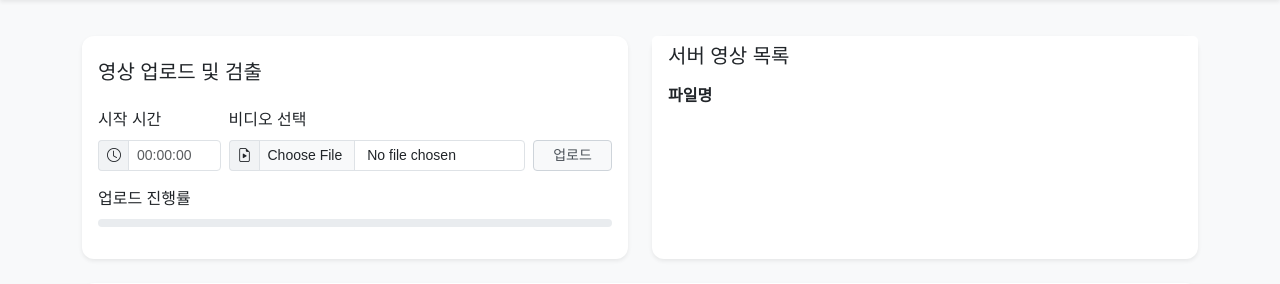
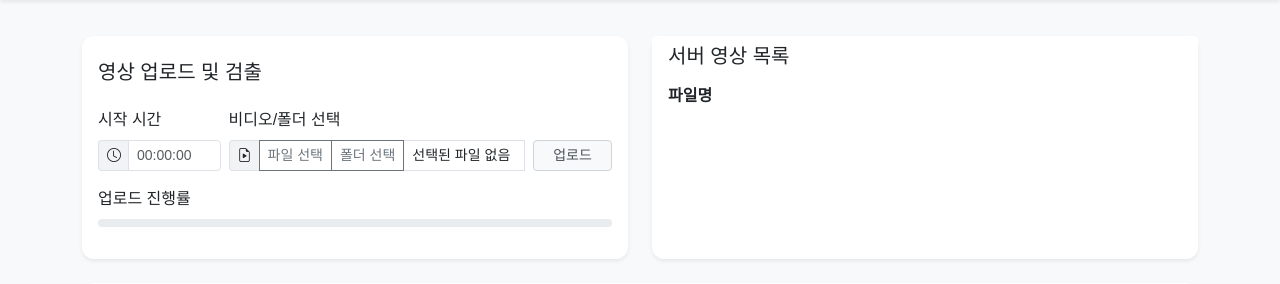
Before and after one commit to KU-AILAB/CCTV_Timeline, a Flask app: page / in a window 1280 px wide. Shown: the part 60-344 px from the top of the page. Run offline with Flask 3, Linux system fonts and the light colour scheme; lists and menus that the app fills with data are empty.

Commit message:
folder upload

```diff
--- a/static/css/style.css
+++ b/static/css/style.css
@@ -282,3 +282,16 @@ body {
 #timelineProgress {
   cursor: ew-resize;
 }
+
+
+/* 1) input-group 내부 flex 아이템의 최소 너비를 0으로 해서 축소 가능하게 함 */
+.input-group .form-control {
+  min-width: 0;
+}
+
+/* 2) 선택된 파일명 영역 말줄임 처리 */
+#selectedFilesText {
+  white-space: nowrap;
+  overflow: hidden;
+  text-overflow: ellipsis;
+}
--- a/static/js/app.js
+++ b/static/js/app.js
@@ -107,21 +107,58 @@ function renderSegments() {
   });
 }
 window.addEventListener('DOMContentLoaded', () => {
-  const videoFileInput = document.getElementById('videoFile');
-  const videoPlayer    = document.getElementById('videoPlayer');
-  const detectBtn      = document.getElementById('detectBtn');
-  const uploadOnlyBtn  = document.getElementById('uploadOnlyBtn');
-  const confirmBtn = document.getElementById('confirmBtn');
-  confirmBtn.addEventListener('click', e => {       // 클릭 시 서버 호출
+  // --- 숨겨진 input 요소 참조 ---
+  const fileInput         = document.getElementById('fileInput');
+  const folderInput       = document.getElementById('folderInput');
+
+  // --- 선택 버튼 참조 ---
+  const selectFileBtn     = document.getElementById('selectFileBtn');
+  const selectFolderBtn   = document.getElementById('selectFolderBtn');
+
+  // --- 선택된 파일명 표시 영역 ---
+  const selectedFilesText = document.getElementById('selectedFilesText');
+
+  // --- 기타 UI 요소 참조 ---
+  const videoPlayer       = document.getElementById('videoPlayer');
+  const detectBtn         = document.getElementById('detectBtn');
+  const uploadOnlyBtn     = document.getElementById('uploadOnlyBtn');
+  const confirmBtn        = document.getElementById('confirmBtn');
+
+  // 1) “파일 선택” / “폴더 선택” 버튼 클릭 시 각각 input 트리거
+  selectFileBtn.addEventListener('click',  () => fileInput.click());
+  selectFolderBtn.addEventListener('click',() => folderInput.click());
+
+  // 2) input change 시 선택된 파일명 표시
+  fileInput.addEventListener('change', () => {
+    const names = Array.from(fileInput.files).map(f => f.name);
+    selectedFilesText.textContent = names.length
+      ? names.join(', ')
+      : '선택된 파일 없음';
+  });
+
+  folderInput.addEventListener('change', () => {
+    // 허용 확장자 필터링
+    const validExt = /\.(sec|avi|mp4|mov|mkv|wmv|flv|webm|mpeg|mpg|ts|m2ts|m4v)$/i;
+    const files = Array.from(folderInput.files)
+                       .filter(f => validExt.test(f.name));
+    const names = files.map(f => f.webkitRelativePath || f.name);
+    selectedFilesText.textContent = names.length
+      ? names.join(', ')
+      : '선택된 파일 없음';
+  });
+
+  // 3) 구간 확정 버튼
+  confirmBtn.addEventListener('click', e => {
     e.preventDefault();
-    finalizeSegments();                             // 또는 confirmRanges()
+    finalizeSegments();
   });
-  // 이전 업로드 이어받기
+
+  // 4) 업로드 이어받기
   const pending = JSON.parse(localStorage.getItem('pendingUpload') || 'null');
   if (pending) {
     const pct = Math.round(pending.uploadedSize / pending.totalSize * 100);
-    alert(`업로드가 ${pct}% 진행된 파일이 있습니다.\n동일한 파일 선택 시 이어서 업로드를 진행합니다.`);
-    videoFileInput.addEventListener('change', e => {
+    alert(`업로드가 ${pct}% 진행된 파일이 있습니다.\n동일한 파일 선택 시 이어서 업로드합니다.`);
+    fileInput.addEventListener('change', e => {
       const f = e.target.files[0];
       if (f && f.name === pending.filename && f.size === pending.totalSize) {
         resumeUpload(f, pending.sessionId, pending.uploadedSize);
@@ -131,83 +168,120 @@ window.addEventListener('DOMContentLoaded', () => {
     }, { once: true });
   }
 
+  // 5) 서버 영상 목록 로드
   loadServerVideos();
 
-  // 재생 위치 표시 및 스크롤 동기화
+  // 6) 타임라인 재생 위치 표시 & 스크롤 동기화
   if (videoPlayer) {
     videoPlayer.addEventListener('timeupdate', () => {
       if (!videoPlayer.duration) return;
-      const prog = document.getElementById('timelineProgress');
-      const pct  = videoPlayer.currentTime / videoPlayer.duration * 100;
+      const prog     = document.getElementById('timelineProgress');
+      const pct      = (videoPlayer.currentTime / videoPlayer.duration) * 100;
       prog.style.left = `${pct}%`;
-      const scroller   = document.getElementById('timelineScroller');
-      const wrapper    = document.getElementById('timelineWrapper');
-      const totalWidth = wrapper.offsetWidth;
-      const currentX   = (videoPlayer.currentTime / videoPlayer.duration) * totalWidth;
-      const halfWidth  = scroller.clientWidth / 2;
-      scroller.scrollLeft = Math.max(0, currentX - halfWidth);
+      const scroller = document.getElementById('timelineScroller');
+      const wrapper  = document.getElementById('timelineWrapper');
+      const x        = pct / 100 * wrapper.offsetWidth;
+      scroller.scrollLeft = Math.max(0, x - scroller.clientWidth / 2);
     });
   }
 
-  // --- 변경: 타임라인 클릭으로 탐색 ---
+  // 7) 타임라인 클릭으로 탐색
   const wrapper = document.getElementById('timelineWrapper');
   if (wrapper && videoPlayer) {
     wrapper.addEventListener('click', e => {
-      const rect = wrapper.getBoundingClientRect();
-      const clickX = e.clientX - rect.left;
-      const pct    = clickX / rect.width;
+      const r   = wrapper.getBoundingClientRect();
+      const pct = (e.clientX - r.left) / r.width;
       videoPlayer.currentTime = pct * videoPlayer.duration;
     });
   }
 
-  // --- 변경: 프로그레스바 드래그로 실시간 탐색 ---
-  const prog = document.getElementById('timelineProgress');
+  // 8) 프로그레스바 드래그 탐색
+  const progDrag = document.getElementById('timelineProgress');
   let isDragging = false;
-
-  if (prog && wrapper && videoPlayer) {
-    prog.addEventListener('pointerdown', e => {
+  if (progDrag && wrapper && videoPlayer) {
+    progDrag.addEventListener('pointerdown', e => {
       isDragging = true;
-      prog.setPointerCapture(e.pointerId);
+      progDrag.setPointerCapture(e.pointerId);
     });
-    prog.addEventListener('pointermove', e => {
+    progDrag.addEventListener('pointermove', e => {
       if (!isDragging) return;
-      const rect = wrapper.getBoundingClientRect();
-      let x = e.clientX - rect.left;
-      x = Math.max(0, Math.min(rect.width, x));
-      const pct = x / rect.width;
-      prog.style.left = `${pct * 100}%`;                                  // 변경: 프로그레스바 즉시 움직임
-      videoPlayer.currentTime = pct * videoPlayer.duration;               // 변경: 드래그 중 현재 시간 변경
+      const r = wrapper.getBoundingClientRect();
+      let x   = e.clientX - r.left;
+      x       = Math.max(0, Math.min(r.width, x));
+      const pct = x / r.width;
+      progDrag.style.left     = `${pct * 100}%`;
+      videoPlayer.currentTime = pct * videoPlayer.duration;
     });
-    prog.addEventListener('pointerup', e => {
+    progDrag.addEventListener('pointerup', e => {
       isDragging = false;
-      prog.releasePointerCapture(e.pointerId);
+      progDrag.releasePointerCapture(e.pointerId);
     });
   }
 
-  // Detect 버튼
+  // 9) Detect 버튼  — 첫 번째 선택된 파일만 검출
   if (detectBtn) {
-    detectBtn.addEventListener('click', e => {
+    detectBtn.addEventListener('click', async e => {
       e.preventDefault();
-      if (!videoFileInput || !videoFileInput.files[0]) {
-        return alert('파일을 선택하세요');
+      const allFiles = [...fileInput.files, ...folderInput.files];
+      if (!allFiles.length) {
+        return alert('파일 또는 폴더를 선택하세요');
       }
-      handleUploadAndDetect();
+      await handleUploadAndDetect(allFiles[0]);
     });
   }
 
-  // Upload Only 버튼
+  // 10) Upload Only 버튼 — 모든 선택된 파일 일괄 업로드
   if (uploadOnlyBtn) {
-    uploadOnlyBtn.addEventListener('click', e => {
+    uploadOnlyBtn.addEventListener('click', async e => {
       e.preventDefault();
-      uploadOnly();
+      const allFiles = [...fileInput.files, ...folderInput.files];
+      if (!allFiles.length) {
+        return alert('업로드할 파일(또는 폴더)을 선택하세요');
+      }
+      try {
+        for (const file of allFiles) {
+          // 세션 초기화
+          const initRes = await fetch('/upload/init', {
+            method: 'POST',
+            credentials: 'same-origin',
+            headers: { 'Content-Type': 'application/json' },
+            body: JSON.stringify({
+              filename:   file.name,
+              total_size: file.size
+            })
+          });
+          const { session_id, uploaded_size } = await initRes.json();
+          localStorage.setItem('pendingUpload', JSON.stringify({
+            sessionId:    session_id,
+            filename:     file.name,
+            totalSize:    file.size,
+            uploadedSize: uploaded_size
+          }));
+          // 청크 업로드
+          await uploadChunks(file, session_id, uploaded_size);
+          localStorage.removeItem('pendingUpload');
+        }
+        alert('모든 영상 업로드가 완료되었습니다.');
+        loadServerVideos();
+      } catch (err) {
+        console.error(err);
+        alert('업로드 중 오류가 발생했습니다.');
+      }
     });
   }
 
-  // 서비스 워커 등록
+  // 11) 서비스 워커 등록
   if ('serviceWorker' in navigator) {
     navigator.serviceWorker.register('/sw.js');
   }
 });
+
+// 이하 기존 함수들( uploadChunks, resumeUpload, handleUploadAndDetect,
+// extractAndDetect, finalizeSegments 등)은 변경 없이 유지해주세요.
+
+
+
+
 
 // 업로드 진행 바 업데이트
 function updateProgressBar(pct) {
--- a/templates/index.html
+++ b/templates/index.html
@@ -9,7 +9,7 @@
 </head>
 <body class="bg-light">
 
-  <!-- 네비게이션 바 (원본 그대로) -->
+  <!-- 네비게이션 바 -->
   <nav class="navbar navbar-expand-lg navbar-light bg-white shadow-sm fixed-top">
     <div class="container">
       <a class="navbar-brand fw-bold" href="#">KKU AI TIMELINE</a>
@@ -44,7 +44,7 @@
           </div>
           <div class="card-body">
             <form id="uploadForm" class="row gx-2 gy-3 align-items-end" enctype="multipart/form-data">
-              <!-- 1) 시작 시간 (col-sm-3) -->
+              <!-- 시작 시간 -->
               <div class="col-sm-3">
                 <label for="startTime" class="form-label">시작 시간</label>
                 <div class="input-group input-group-sm">
@@ -53,20 +53,43 @@
                          class="form-control" placeholder="00:00:00">
                 </div>
               </div>
-              <!-- 2) 파일 선택 (col-sm-7) -->
+
+              <!-- 파일 / 폴더 선택 -->
               <div class="col-sm-7">
-                <label for="videoFile" class="form-label">비디오 선택</label>
+                <label class="form-label">비디오/폴더 선택</label>
                 <div class="input-group input-group-sm">
                   <span class="input-group-text"><i class="bi-file-earmark-play"></i></span>
-                  <input type="file" id="videoFile" name="video_file"
-                         class="form-control" accept=".sec,video/*" required>
+                  <!-- 파일 선택 버튼 -->
+                  <button id="selectFileBtn" type="button" class="btn btn-outline-secondary btn-sm">
+                    파일 선택
+                  </button>
+                  <!-- 폴더 선택 버튼 -->
+                  <button id="selectFolderBtn" type="button" class="btn btn-outline-secondary btn-sm">
+                    폴더 선택
+                  </button>
+                  <!-- 선택된 파일명 표시 -->
+                  <span id="selectedFilesText" class="form-control">선택된 파일 없음</span>
+                  <!-- 숨겨진 실제 input 요소들 -->
+                  <input type="file"
+                         id="fileInput"
+                         accept=".sec,video/*"
+                         multiple
+                         hidden>
+                  <input type="file"
+                         id="folderInput"
+                         webkitdirectory
+                         directory
+                         hidden>
                 </div>
               </div>
-              <!-- 3) 업로드 버튼 (col-sm-2) -->
+
+              <!-- 업로드 버튼 -->
               <div class="col-sm-2 d-grid">
                 <button id="uploadOnlyBtn" class="btn btn-outline-secondary btn-sm">업로드</button>
               </div>
             </form>
+
+            <!-- 업로드 진행률 -->
             <div class="mt-3">
               <label class="form-label">업로드 진행률</label>
               <div class="progress" style="height:8px;">
@@ -85,9 +108,7 @@
           </div>
           <div class="card-body p-0 server-table-wrapper">
             <table class="table table-hover table-borderless mb-0 w-100">
-              <thead class="bg-light">
-                <tr><th class="ps-3">파일명</th></tr>
-              </thead>
+              <thead class="bg-light"><tr><th class="ps-3">파일명</th></tr></thead>
               <tbody id="serverVideos"></tbody>
             </table>
           </div>
@@ -98,31 +119,28 @@
       <div class="col-12">
         <div class="card shadow-sm">
           <div class="card-body">
-
             <!-- 비디오 플레이어 -->
             <div class="ratio ratio-16x9 mb-4">
               <video id="videoPlayer" controls class="w-100 h-100"></video>
             </div>
 
-            <!-- ◇ 타임라인 스크롤러 영역 ◇ -->
+            <!-- 타임라인 -->
             <div id="timelineScroller" class="timeline-scroller mb-3">
               <div id="timelineWrapper" class="timeline-wrapper">
-                <div id="timelines"       class="timeline-bg"></div>
-                <div id="dotsWrapper"     class="timeline-dots"></div>
+                <div id="timelines"   class="timeline-bg"></div>
+                <div id="dotsWrapper" class="timeline-dots"></div>
                 <div id="timelineProgress" class="timeline-progress"></div>
               </div>
               <div id="timelineControls" class="timeline-controls"></div>
             </div>
 
-            <!-- ◇ 탐지 결과 섹션 ◇ -->
+            <!-- 검출 결과 섹션 -->
             <div id="detectionSection" class="mt-4 d-none">
-              <!-- 검수 전에는 확정 버튼만 보임 -->
               <button id="confirmBtn" class="btn btn-success btn-sm">확정</button>
-              <!-- 확정 후에만 CSV/JSON 다운로드 버튼들 노출 -->
               <div id="downloadButtons" class="d-flex gap-2 mt-2 d-none">
                 <a id="csvDownloadBtn"  href="#" class="btn btn-outline-primary btn-sm">CSV</a>
                 <a id="jsonDownloadBtn" href="#" class="btn btn-outline-secondary btn-sm">JSON</a>
-                <a id="zipDownloadBtn" href="#" class="btn btn-outline-success btn-sm d-none">클립 일괄 다운로드</a>
+                <a id="zipDownloadBtn"  href="#" class="btn btn-outline-success btn-sm d-none">클립 일괄 다운로드</a>
               </div>
             </div>
 
@@ -133,6 +151,7 @@
     </div>
   </div>
 
+  <!-- 스크립트 로딩 -->
   <script src="https://cdn.jsdelivr.net/npm/bootstrap@5.3.0/dist/js/bootstrap.bundle.min.js"></script>
   <script src="{{ url_for('static', filename='js/app.js') }}"></script>
 </body>
```
